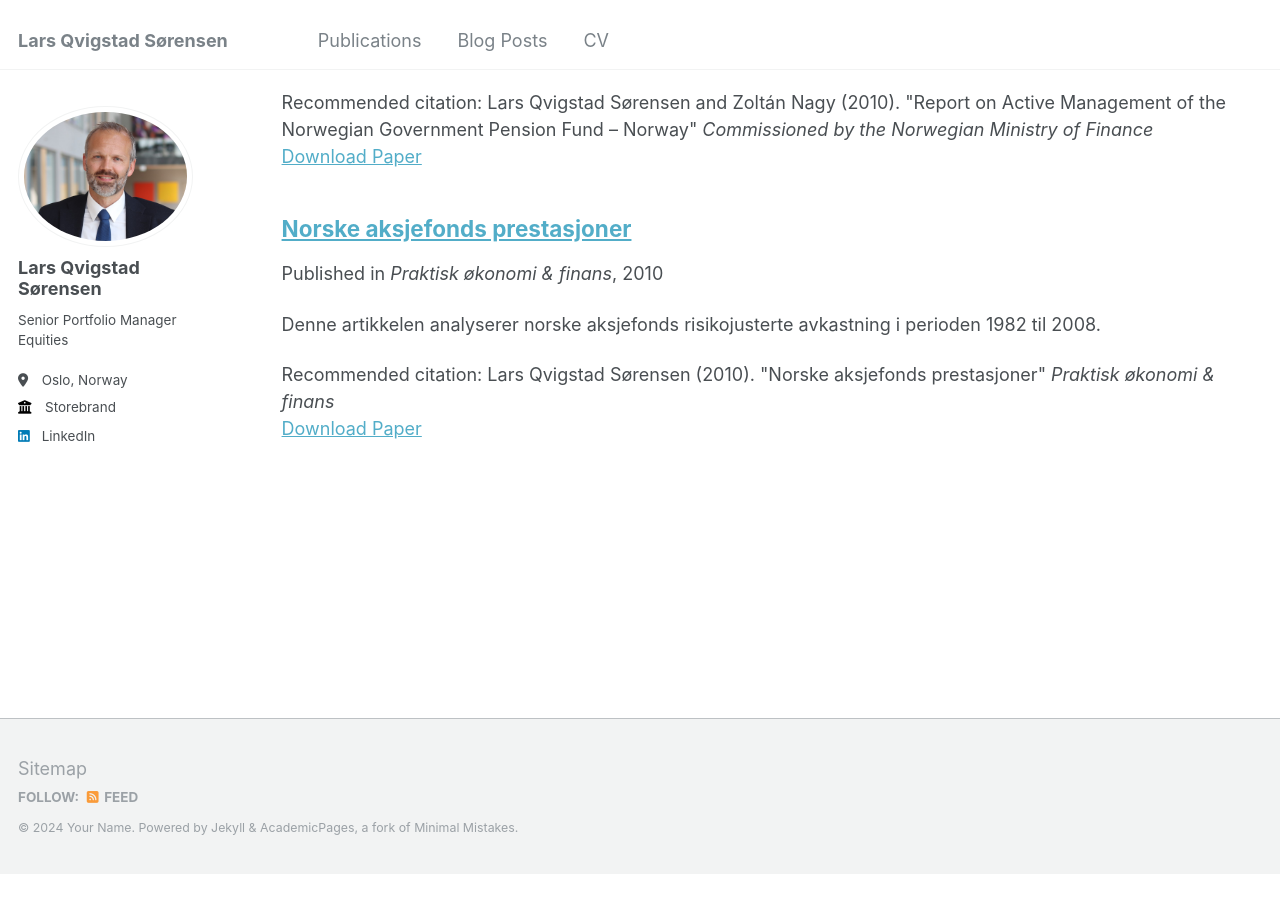
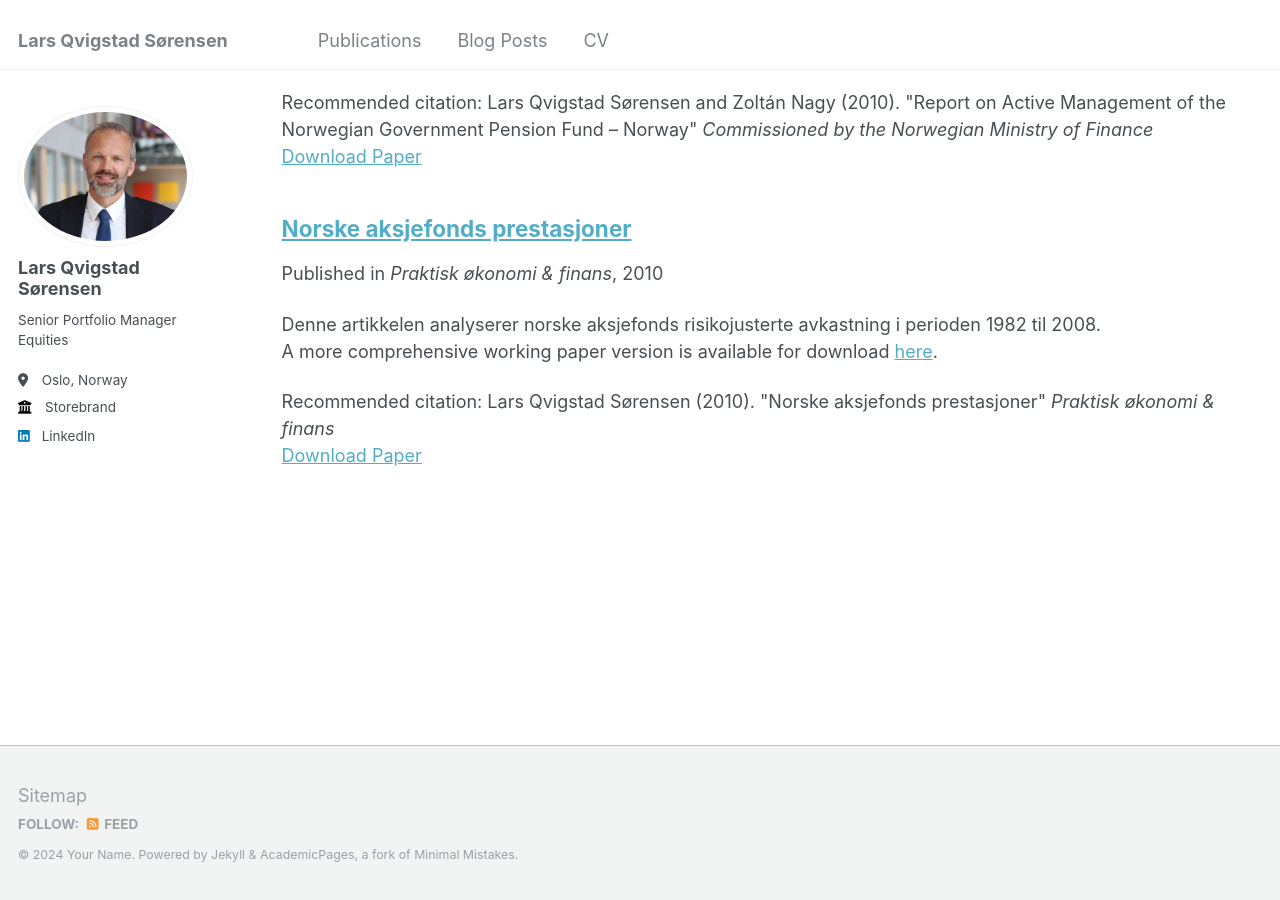
Before and after one commit to lars-qvigstad-sorensen/lars-qvigstad-sorensen.github.io, a Jekyll site: the page built from _pages/publications.md, in a window 1280 px wide and 900 px high, scrolled down 833 px. Built offline with Jekyll 4.4.1, drawn with Linux system fonts in a browser that asks for light colours; before the commit the page ends 1706 px from its top, so only the background shows below that.

Commit message:
Update 2010-07-norske-aksjefond.md

```diff
--- a/_publications/2010-07-norske-aksjefond.md
+++ b/_publications/2010-07-norske-aksjefond.md
@@ -2,7 +2,7 @@
 title: "Norske aksjefonds prestasjoner"
 collection: publications
 permalink: /publication/2010-07-norske-aksjefond
-excerpt: 'Denne artikkelen analyserer norske aksjefonds risikojusterte avkastning i perioden 1982 til 2008.'
+excerpt: 'Denne artikkelen analyserer norske aksjefonds risikojusterte avkastning i perioden 1982 til 2008.<br />A more comprehensive working paper version is available for download [here](https://papers.ssrn.com/sol3/papers.cfm?abstract_id=1488745).'
 date: 2010-07-02
 venue: 'Praktisk økonomi & finans'
 paperurl: 'https://doi.org/10.18261/ISSN1504-2871-2010-02-10'
```
